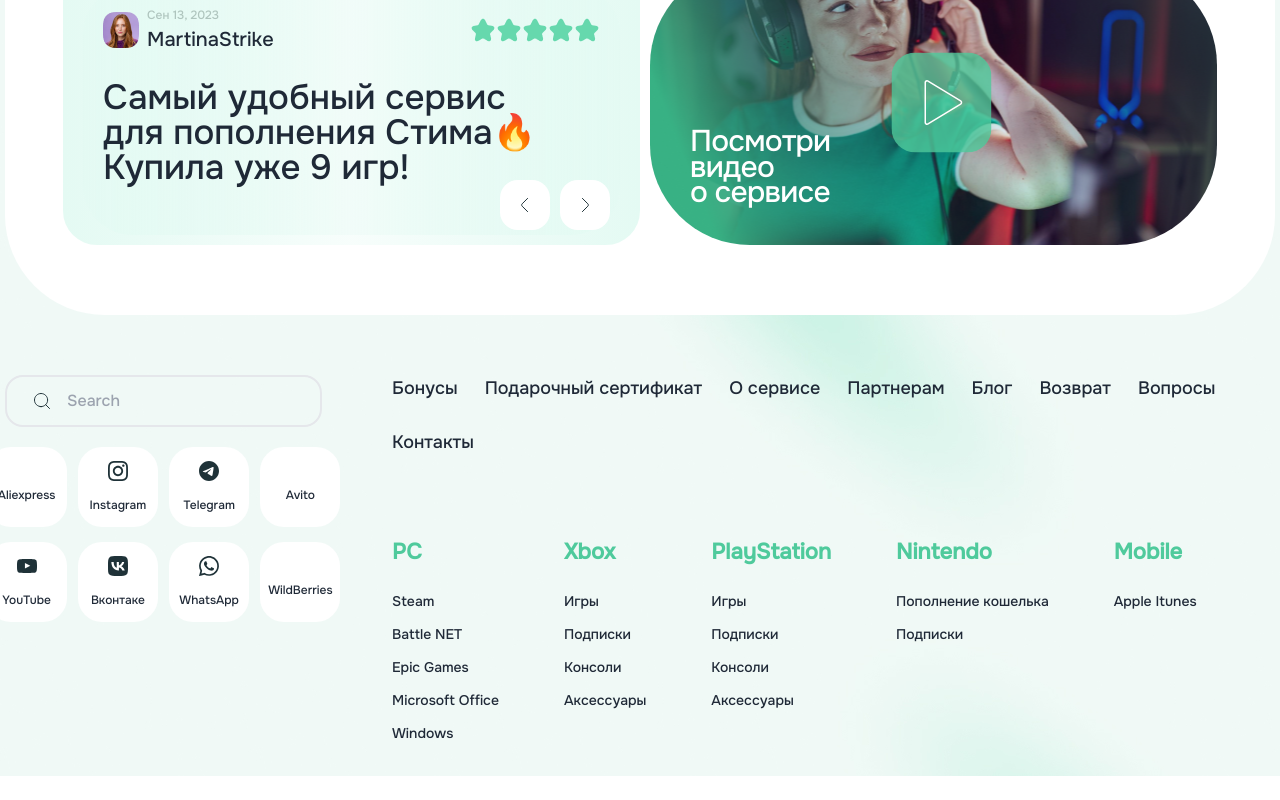
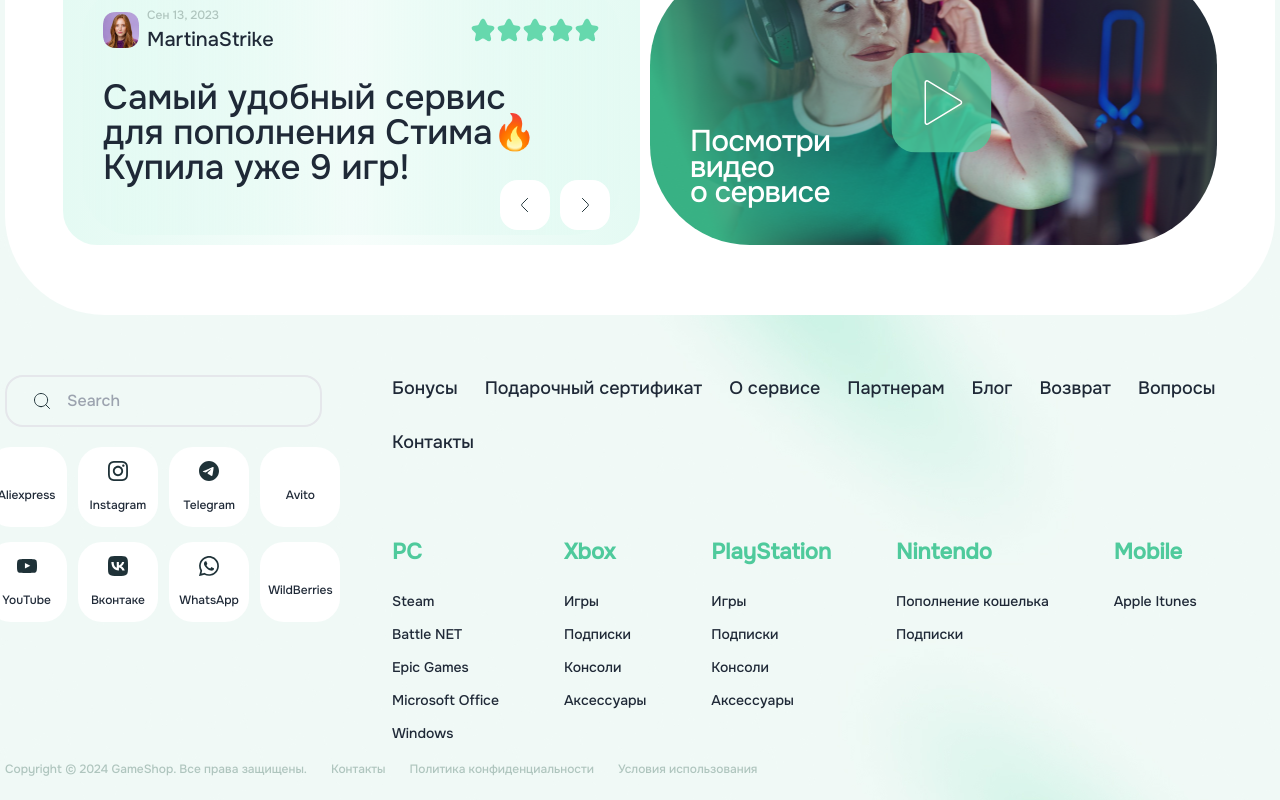
Before and after one commit to Vieronist/igray, a Next.js app: page /error in a window 1280 px wide. Shown: the part 1103-1903 px from the top of the page. Before the commit the page ends 1879 px from the top, so only its background shows below. Built offline with nearby package versions, Linux system fonts and the light colour scheme; no server answers.

Commit message:
additional info

```diff
--- /dev/null
+++ b/src/entities/additionalInfo/index.ts
@@ -0,0 +1 @@
+export { AdditionalInfo } from "./ui/additional-info";
--- /dev/null
+++ b/src/entities/additionalInfo/ui/additional-info.tsx
@@ -0,0 +1,15 @@
+import Link from "next/link";
+import { FC } from "react";
+
+interface IProps {
+  href: string;
+  label: string;
+}
+
+export const AdditionalInfo: FC<IProps> = ({ href, label }) => {
+  return (
+    <li>
+      <Link href={href} className="text-[12px] text-[#AFC5BE]">{label}</Link>
+    </li>
+  );
+};
--- /dev/null
+++ b/src/features/footer/index.ts
@@ -0,0 +1,4 @@
+
+
+
+export { FooterAdditionalInfo } from "./ui/FooterAdditionalInfo"
--- /dev/null
+++ b/src/features/footer/ui/FooterAdditionalInfo.tsx
@@ -0,0 +1,18 @@
+import { AdditionalInfo } from "@/entities/additionalInfo";
+
+export const FooterAdditionalInfo = () => {
+  const items = [
+    "Copyright © 2024 GameShop. Все права защищены.",
+    "Контакты",
+    "Политика конфиденциальности",
+    "Условия использования",
+  ];
+
+  return (
+    <ul className="flex gap-x-5 md:gap-[24px] flex-wrap">
+      {items.map((item, idx) => (
+        <AdditionalInfo href="#" label={item} key={idx} />
+      ))}
+    </ul>
+  );
+};
--- a/src/widgtes/footer/ui/footer.tsx
+++ b/src/widgtes/footer/ui/footer.tsx
@@ -1,3 +1,4 @@
+import { FooterAdditionalInfo } from "@/features/footer";
 import { FooterNavigation } from "@/features/navigation";
 import { PlatformsList } from "@/features/platforms";
 import { SearchPanel } from "@/features/search-panel";
@@ -5,17 +6,18 @@
 
 export const Footer = () => {
   return (
-    <footer className="gap-[30px] md:gap-[70px] flex flex-wrap md:flex-nowrap w-full">
+    <footer >
+      <div className="gap-[30px] md:gap-[70px] flex flex-wrap md:flex-nowrap w-full">
         <div className="w-full md:w-[45%] lg:w-[25%]">
           <SearchPanel classNameDiv="bg-transparent h-[52px] px-[25px] w-full flex gap-[15px] items-center md:mb-5" />
-        <SocialMediaList  />
+          <SocialMediaList />
         </div>
         <div>
           <FooterNavigation />
           <div className="flex gap-[65px] flex-wrap">
             <PlatformsList
               title="Играй"
-            options={["PC","Xbox","PlayStation","Nintendo","Mobile"]}
+              options={["PC", "Xbox", "PlayStation", "Nintendo", "Mobile"]}
               className="block md:hidden"
             />
             <PlatformsList
@@ -44,6 +46,8 @@
             <PlatformsList title="Mobile" options={["Apple Itunes"]} />
           </div>
         </div>
+      </div>
+      <FooterAdditionalInfo />
     </footer>
   );
 };
```
Lines whose indentation alone changed are shown as unchanged.
